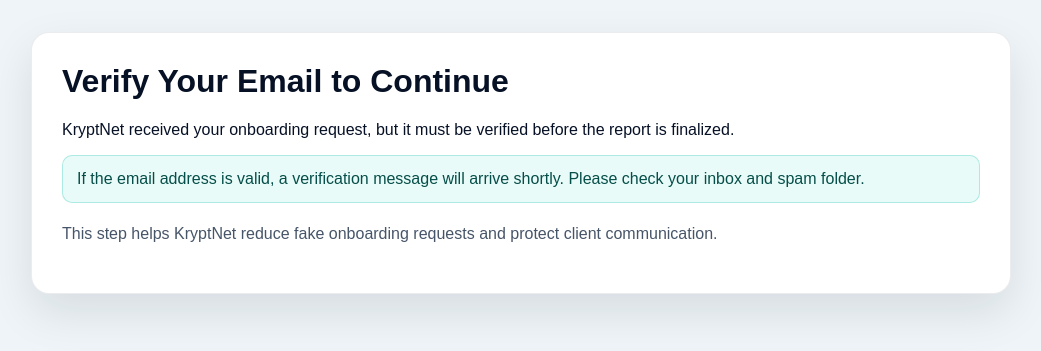
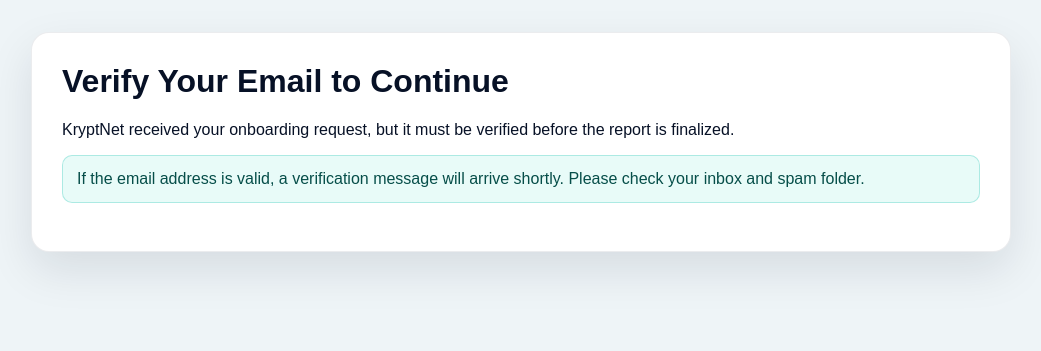
Before and after one commit to kofi4me/kryptnet-onboarding, a Flask app: page /pending-verification in a window 1280 px wide. Shown: the top 351 px of the page, without its empty margins (119-1160 px from the left). Run offline with Flask 3, Linux system fonts and the light colour scheme.

Commit message:
Remove verification page security note

```diff
--- a/templates/pending_verification.html
+++ b/templates/pending_verification.html
@@ -24,7 +24,6 @@
             If the email address is valid, a verification message will arrive shortly. Please check your inbox and spam folder.
         </div>
         {% endif %}
-        <p class="muted">This step helps KryptNet reduce fake onboarding requests and protect client communication.</p>
     </div>
 </div>
 {% endblock %}
```
